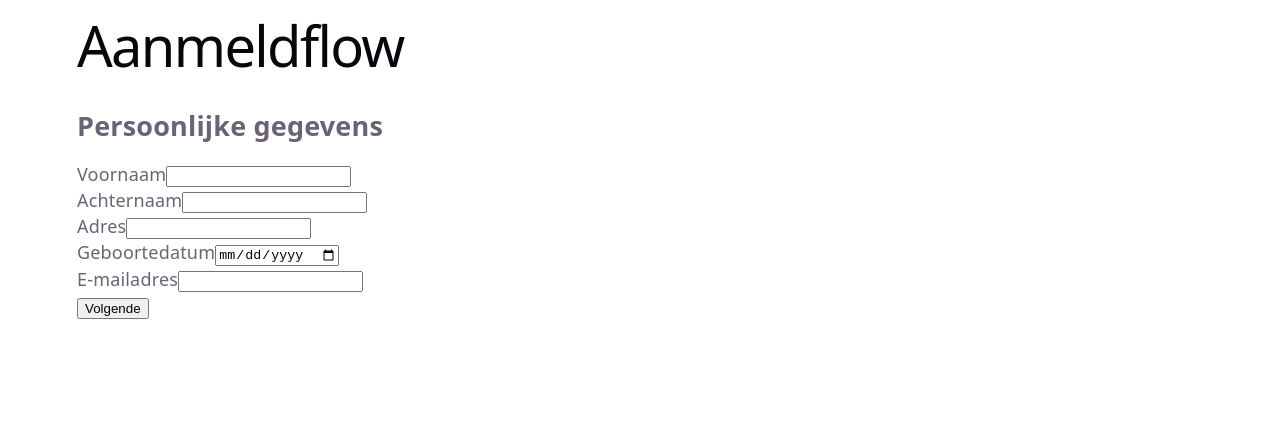
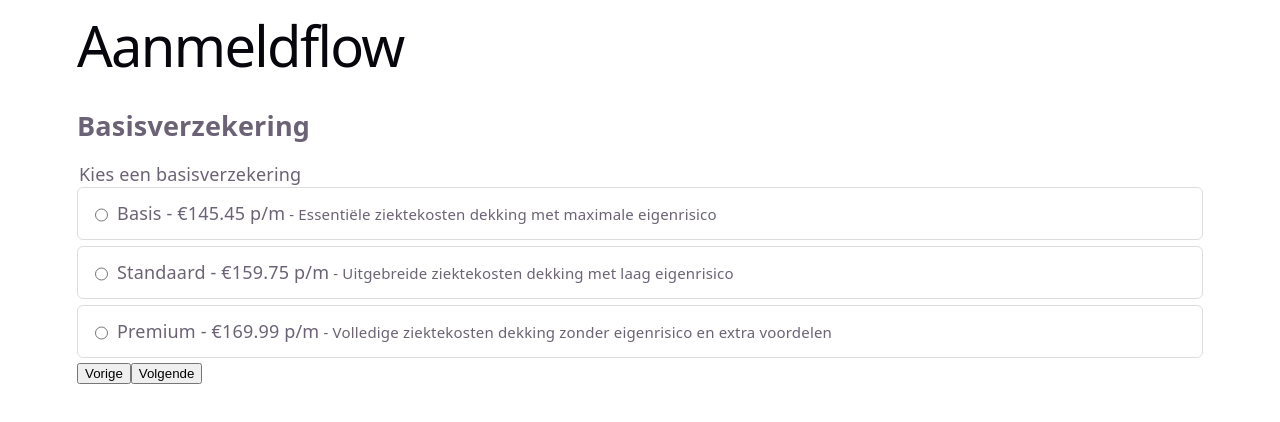
Before and after one commit to daveykropf/assignment-multiple-steps-form, a React (Vite) app: page / in a window 1280 px wide. Shown: the top 422 px of the page. Built offline with nearby package versions, Linux system fonts and the light colour scheme.

Commit message:
Add step 2 basic insurance selection with data fetching

```diff
--- /dev/null
+++ b/src/features/buildingBlocks/ErrorMessage.tsx
@@ -0,0 +1,7 @@
+type ErrorMessageProps = {
+  message?: string
+}
+
+export function ErrorMessage({ message }: ErrorMessageProps) {
+  return <p role="alert">{message || 'Er is iets misgegaan.'}</p>
+}
--- a/src/features/buildingBlocks/FormField.module.css
+++ b/src/features/buildingBlocks/FormField.module.css
@@ -1,3 +1,25 @@
 .errorMessage {
-  color: var(--error);
+  color: var(--color-error);
 }
+
+.radioGroup {
+  border: none;
+  padding: 0;
+  margin: 0;
+  display: flex;
+  flex-direction: column;
+  gap: var(--gap-6);
+}
+
+.radioItem {
+  display: flex;
+  gap: var(--gap-6);
+  padding: var(--gap-12);
+  border: 1px solid var(--color-border);
+  border-radius: var(--radius-6);
+  cursor: pointer;
+
+  &:has(input:checked) {
+    border-color: var(--color-heading);
+  }
+}
--- a/src/features/buildingBlocks/FormField.tsx
+++ b/src/features/buildingBlocks/FormField.tsx
@@ -2,7 +2,29 @@ import { useFieldContext } from '../../hooks/form-context'
 
 import styles from './FormField.module.css'
 
-export function FormFieldText({ label }: { label: string }) {
+type LabelProps = {
+  label: string
+}
+
+type RadioOption = {
+  value: string
+  label: string
+  description?: string
+}
+
+type RadioGroupProps = {
+  legend: string
+  options: RadioOption[]
+}
+
+type RadioGroupItemProps = {
+  option: RadioOption
+  name: string
+  checked: boolean
+  onChange: () => void
+}
+
+export function FormFieldText({ label }: LabelProps) {
   const field = useFieldContext<string>()
   const errors = hasErrors(field)
 
@@ -20,7 +42,7 @@ export function FormFieldText({ label }: { label: string }) {
   )
 }
 
-export function FormFieldEmail({ label }: { label: string }) {
+export function FormFieldEmail({ label }: LabelProps) {
   const field = useFieldContext<string>()
   const errors = hasErrors(field)
 
@@ -38,7 +60,7 @@ export function FormFieldEmail({ label }: { label: string }) {
   )
 }
 
-export function FormFieldDate({ label }: { label: string }) {
+export function FormFieldDate({ label }: LabelProps) {
   const field = useFieldContext<string>()
   const errors = hasErrors(field)
 
@@ -56,26 +78,62 @@ export function FormFieldDate({ label }: { label: string }) {
   )
 }
 
-function FormFieldBase({
-  label,
-  children,
-}: {
-  label: string
-  children: React.ReactNode
-}) {
+export function FormFieldRadioGroup({ legend, options }: RadioGroupProps) {
   const field = useFieldContext<string>()
   const errors = hasErrors(field)
+
+  return (
+    <fieldset className={styles.radioGroup} aria-describedby={errors ? `${field.name}-error` : undefined}>
+      <legend>{legend}</legend>
+      {options.map((option) => (
+        <FormFieldRadioGroupItem
+          key={option.value}
+          option={option}
+          name={field.name}
+          checked={field.state.value === option.value}
+          onChange={() => field.handleChange(option.value)}
+        />
+      ))}
+      {hasErrors(field) && <FieldErrorMessage />}
+    </fieldset>
+  )
+}
+
+function FormFieldRadioGroupItem({ option, name, checked, onChange }: RadioGroupItemProps) {
+  return (
+    <label className={styles.radioItem}>
+      <input
+        type="radio"
+        value={option.value}
+        {...{ name, checked, onChange }}
+      />
+      <span>
+        {option.label}
+        {option.description && <small> - {option.description}</small>}
+      </span>
+    </label>
+  )
+}
+
+function FormFieldBase({ label, children }: LabelProps & { children: React.ReactNode }) {
+  const field = useFieldContext<string>()
 
   return (
     <div>
       <label htmlFor={field.name}>{label}</label>
       {children}
-      {errors && (
-        <p className={styles.errorMessage} id={`${field.name}-error`} role="alert">
-          {field.state.meta.errors[0]?.message ?? field.state.meta.errors[0]}
-        </p>
-      )}
+      {hasErrors(field) && <FieldErrorMessage />}
     </div>
+  )
+}
+
+function FieldErrorMessage() {
+  const field = useFieldContext<string>()
+
+  return (
+    <p className={styles.errorMessage} id={`${field.name}-error`} role="alert">
+      {field.state.meta.errors[0]?.message ?? field.state.meta.errors[0]}
+    </p>
   )
 }
 
--- /dev/null
+++ b/src/features/buildingBlocks/Loader.tsx
@@ -0,0 +1,3 @@
+export function Loader() {
+  return <p>Laden...</p>
+}
--- a/src/features/form/MultipleStepsForm.tsx
+++ b/src/features/form/MultipleStepsForm.tsx
@@ -11,7 +11,7 @@ import { StepThankYou } from './steps/StepThankYou'
 type Step = 1 | 2 | 3 | 4
 
 export function MultipleStepsForm() {
-  const [step, setStep] = useState<Step>(1)
+  const [step, setStep] = useState<Step>(2)
 
   const form = useAppForm({
     ...multiStepFormOpts,
@@ -24,9 +24,9 @@ export function MultipleStepsForm() {
 
   return (
     <form onSubmit={handleOnSubmit}>
-      {step === 1 && <StepPersonal form={form} setStep={(s) => setStep(s as Step)} />}
-      {step === 2 && <StepBasicInsurance form={form} setStep={(s) => setStep(s as Step)} />}
-      {step === 3 && <StepAdditional form={form} setStep={(s) => setStep(s as Step)} />}
+      {step === 1 && <StepPersonal setStep={(s) => setStep(s as Step)} {...{ form }} />}
+      {step === 2 && <StepBasicInsurance setStep={(s) => setStep(s as Step)} {...{ form }} />}
+      {step === 3 && <StepAdditional setStep={(s) => setStep(s as Step)} {...{ form }} />}
       {step === 4 && <StepThankYou />}
     </form>
   )
--- a/src/features/form/steps/StepBasicInsurance.tsx
+++ b/src/features/form/steps/StepBasicInsurance.tsx
@@ -1,6 +1,9 @@
 import { withForm } from '../../../hooks/form'
-import { multiStepFormOpts } from '../shared-form'
+import { multiStepFormOpts, basicInsuranceSelectionSchema } from '../shared-form'
+import { useInsuranceData } from '../../../hooks/useInsuranceData'
 import { FormNavigation } from '../../buildingBlocks/FormNavigation'
+import { Loader } from '../../buildingBlocks/Loader'
+import { ErrorMessage } from '../../buildingBlocks/ErrorMessage'
 
 export const StepBasicInsurance = withForm({
   ...multiStepFormOpts,
@@ -8,15 +11,41 @@ export const StepBasicInsurance = withForm({
     setStep: (_step: number) => {},
   },
   render: function Render({ form, setStep }) {
+    const { basicInsuranceOptions, isLoading, error } = useInsuranceData()
+
+    if (isLoading) return <Loader />
+    if (error) return <ErrorMessage message="Er is wat misgegaan bij het ophalen van de verzekeringen. Probeer het later opnieuw." />
+
     return (
+      <form.FormGroup
+        name="basicInsurance"
+        validators={{
+          onDynamic: basicInsuranceSelectionSchema,
+        }}
+        onGroupSubmit={() => {
+          setStep(3)
+        }}
+      >
+        {(formGroup) => (
           <div>
             <h2>Basisverzekering</h2>
 
+            <form.AppField name="basicInsurance.selectedPlanId">
+              {(field) => (
+                <field.FormFieldRadioGroup
+                  legend="Kies een basisverzekering"
+                  options={basicInsuranceOptions}
+                />
+              )}
+            </form.AppField>
+
             <FormNavigation
               onPrevious={() => setStep(1)}
-          onNext={() => setStep(3)}
+              onNext={() => formGroup.handleSubmit()}
             />
           </div>
+        )}
+      </form.FormGroup>
     )
   },
 })
--- a/src/hooks/form.tsx
+++ b/src/hooks/form.tsx
@@ -1,5 +1,5 @@
 import { createFormHook } from '@tanstack/react-form'
-import { FormFieldText, FormFieldEmail, FormFieldDate } from '../features/buildingBlocks/FormField'
+import { FormFieldText, FormFieldEmail, FormFieldDate, FormFieldRadioGroup } from '../features/buildingBlocks/FormField'
 import { fieldContext, formContext } from './form-context'
 
 export const { useAppForm, withForm } = createFormHook({
@@ -7,6 +7,7 @@ export const { useAppForm, withForm } = createFormHook({
     FormFieldText,
     FormFieldEmail,
     FormFieldDate,
+    FormFieldRadioGroup,
   },
   formComponents: {},
   fieldContext,
--- /dev/null
+++ b/src/hooks/useInsuranceData.ts
@@ -0,0 +1,26 @@
+import { useQuery } from '@tanstack/react-query'
+import { insuranceDataSchema, type InsurancePlan } from '../schemas/insurance.schema'
+
+export function useInsuranceData() {
+  const query = useQuery({
+    queryKey: ['insurance-data'],
+    queryFn: async () => {
+      const response = await fetch('/data.json')
+      const data = await response.json()
+      return insuranceDataSchema.parse(data)
+    },
+  })
+
+  return {
+    ...query,
+    basicInsuranceOptions: toRadioOptions(query.data?.basicInsurance ?? []),
+  }
+}
+
+function toRadioOptions(plans: InsurancePlan[]) {
+  return plans.map((plan) => ({
+    value: plan.id,
+    label: `${plan.name} - €${plan.price.toFixed(2)} p/m`,
+    description: plan.description,
+  }))
+}
--- a/src/index.css
+++ b/src/index.css
@@ -1,16 +1,22 @@
 :root {
-  --text: #6b6375;
-  --text-h: #08060d;
-  --bg: #fff;
-  --error: red;
+  --color-text: #6b6375;
+  --color-heading: #08060d;
+  --color-bg: #fff;
+  --color-error: red;
+  --color-border: #ddd;
+
+  --radius-6: 6px;
+
+  --gap-6: 6px;
+  --gap-12: 12px;
 
   --sans: system-ui, 'Segoe UI', Roboto, sans-serif;
   --heading: system-ui, 'Segoe UI', Roboto, sans-serif;
 
   font: 18px/145% var(--sans);
   letter-spacing: 0.18px;
-  color: var(--text);
-  background: var(--bg);
+  color: var(--color-text);
+  background: var(--color-bg);
 
   @media (max-width: 1024px) {
     font-size: 16px;
@@ -37,7 +43,7 @@ h1 {
   margin: 32px 0;
   font-family: var(--heading);
   font-weight: 500;
-  color: var(--text-h);
+  color: var(--color-heading);
 
   @media (max-width: 1024px) {
     font-size: 36px;
```
Lines whose indentation alone changed are shown as unchanged.
